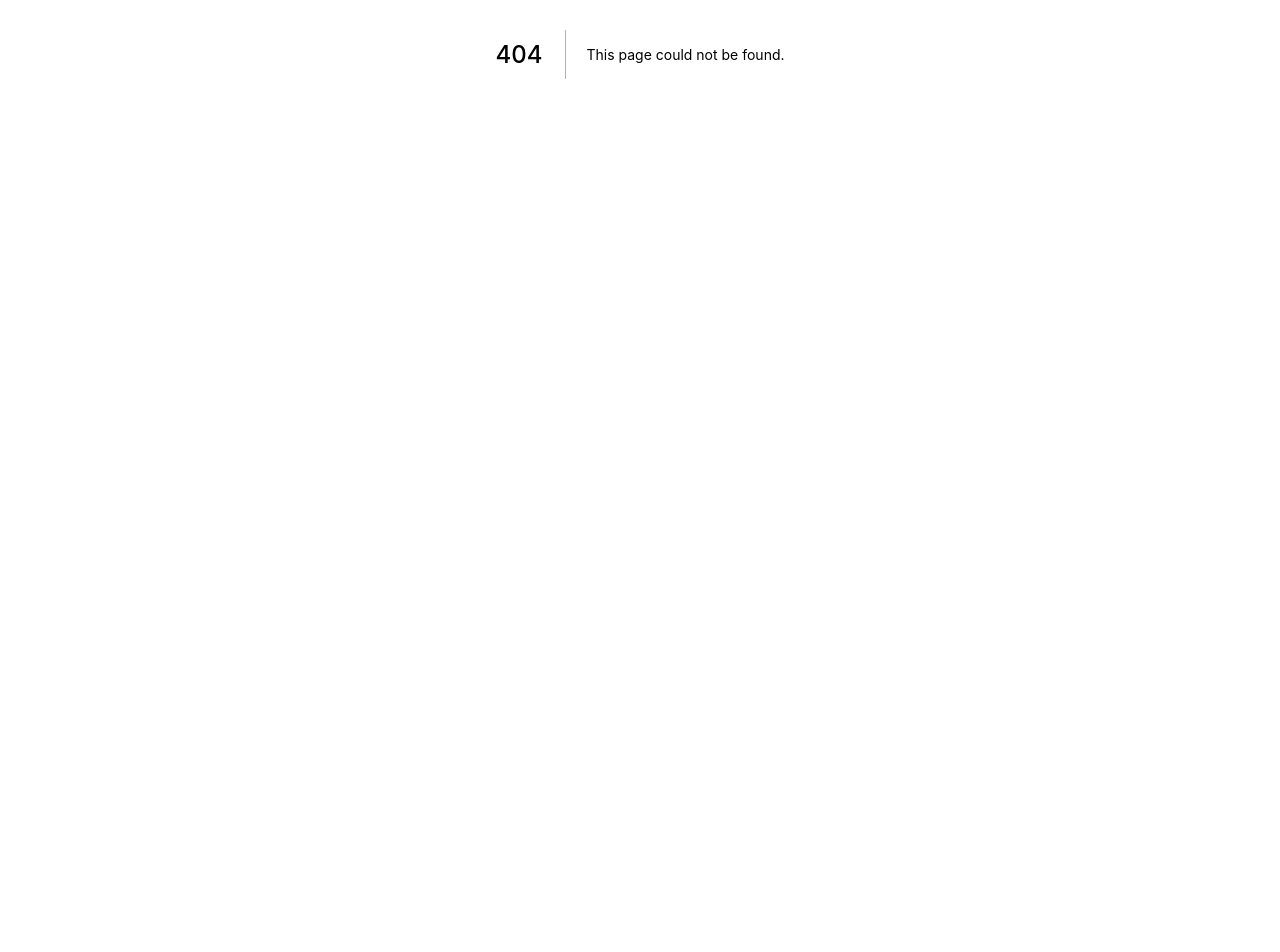
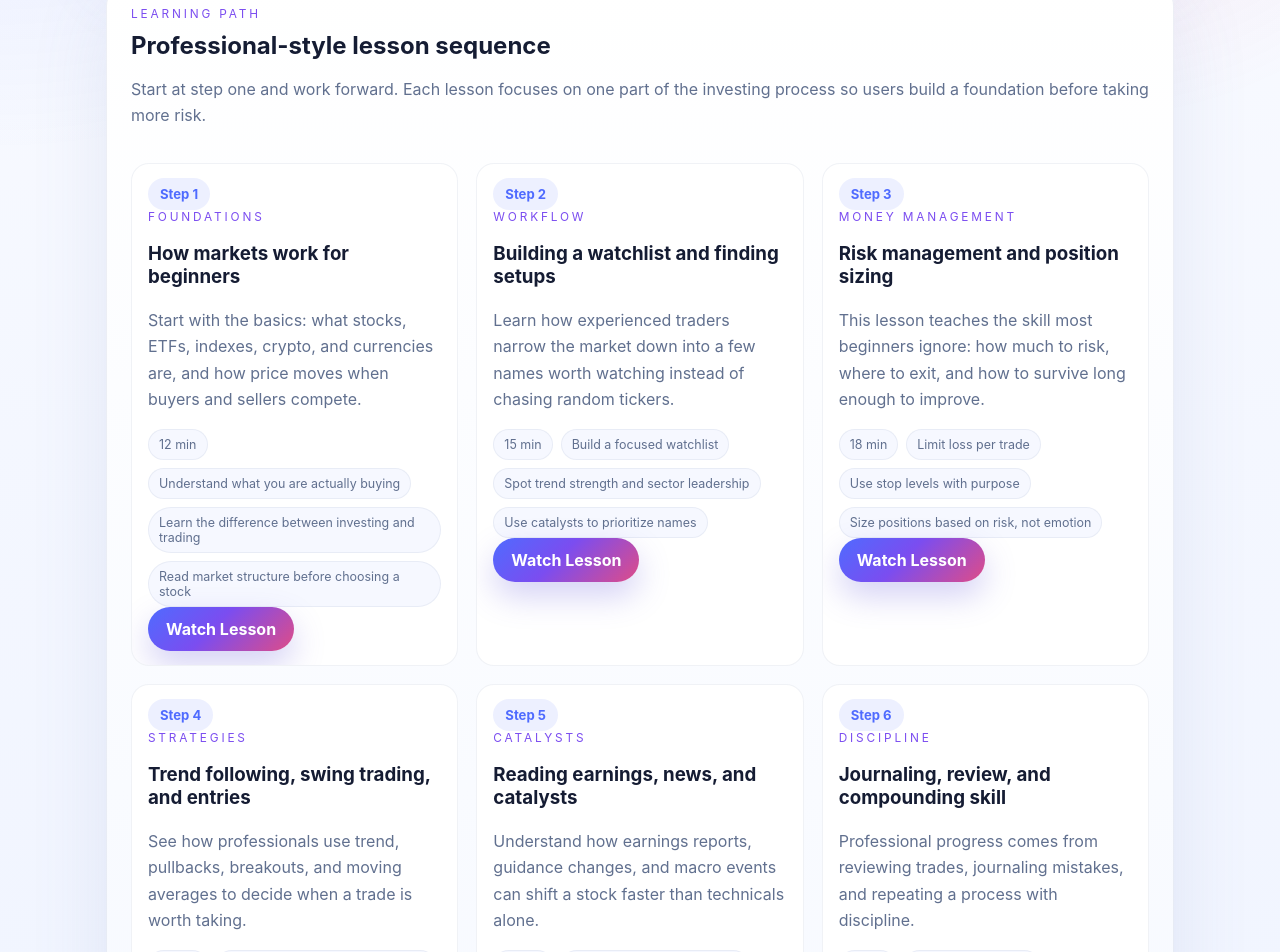
Before and after one commit to itzbrendanc/KAIRO, a Next.js app: page /academy in a window 1280 px wide. Before the commit this address had no page. Shown: the part 465-1417 px from the top of the page. Before the commit the page ends 947 px from the top, so only its background shows below. Built offline with nearby package versions, Linux system fonts and the light colour scheme.

Commit message:
Add academy lesson hub for new investors

```diff
--- a/components/layout/app-shell.tsx
+++ b/components/layout/app-shell.tsx
@@ -8,6 +8,7 @@ const links = [
   { href: "/dashboard", label: "Dashboard" },
   { href: "/markets", label: "Markets" },
   { href: "/signals", label: "Signals" },
+  { href: "/academy", label: "Academy" },
   { href: "/portfolio", label: "Portfolio" },
   { href: "/community", label: "Community" },
   { href: "/subscription", label: "Subscription" },
--- /dev/null
+++ b/data/academy-lessons.ts
@@ -0,0 +1,96 @@
+export type AcademyLesson = {
+  step: number;
+  title: string;
+  duration: string;
+  category: string;
+  summary: string;
+  outcomes: string[];
+  watchUrl: string;
+};
+
+export const ACADEMY_LESSONS: AcademyLesson[] = [
+  {
+    step: 1,
+    title: "How markets work for beginners",
+    duration: "12 min",
+    category: "Foundations",
+    summary:
+      "Start with the basics: what stocks, ETFs, indexes, crypto, and currencies are, and how price moves when buyers and sellers compete.",
+    outcomes: [
+      "Understand what you are actually buying",
+      "Learn the difference between investing and trading",
+      "Read market structure before choosing a stock"
+    ],
+    watchUrl: "https://www.youtube.com/results?search_query=professional+investor+how+stock+market+works+for+beginners"
+  },
+  {
+    step: 2,
+    title: "Building a watchlist and finding setups",
+    duration: "15 min",
+    category: "Workflow",
+    summary:
+      "Learn how experienced traders narrow the market down into a few names worth watching instead of chasing random tickers.",
+    outcomes: [
+      "Build a focused watchlist",
+      "Spot trend strength and sector leadership",
+      "Use catalysts to prioritize names"
+    ],
+    watchUrl: "https://www.youtube.com/results?search_query=professional+trader+watchlist+strategy+for+beginners"
+  },
+  {
+    step: 3,
+    title: "Risk management and position sizing",
+    duration: "18 min",
+    category: "Money Management",
+    summary:
+      "This lesson teaches the skill most beginners ignore: how much to risk, where to exit, and how to survive long enough to improve.",
+    outcomes: [
+      "Limit loss per trade",
+      "Use stop levels with purpose",
+      "Size positions based on risk, not emotion"
+    ],
+    watchUrl: "https://www.youtube.com/results?search_query=professional+trader+risk+management+position+sizing+beginner"
+  },
+  {
+    step: 4,
+    title: "Trend following, swing trading, and entries",
+    duration: "16 min",
+    category: "Strategies",
+    summary:
+      "See how professionals use trend, pullbacks, breakouts, and moving averages to decide when a trade is worth taking.",
+    outcomes: [
+      "Identify trend continuation setups",
+      "Learn common swing entry logic",
+      "Avoid chasing low-quality moves"
+    ],
+    watchUrl: "https://www.youtube.com/results?search_query=professional+swing+trading+strategy+trend+following+beginners"
+  },
+  {
+    step: 5,
+    title: "Reading earnings, news, and catalysts",
+    duration: "14 min",
+    category: "Catalysts",
+    summary:
+      "Understand how earnings reports, guidance changes, and macro events can shift a stock faster than technicals alone.",
+    outcomes: [
+      "Read earnings risk correctly",
+      "Separate important news from noise",
+      "Use catalysts to improve timing"
+    ],
+    watchUrl: "https://www.youtube.com/results?search_query=professional+investor+earnings+analysis+for+beginners"
+  },
+  {
+    step: 6,
+    title: "Journaling, review, and compounding skill",
+    duration: "11 min",
+    category: "Discipline",
+    summary:
+      "Professional progress comes from reviewing trades, journaling mistakes, and repeating a process with discipline.",
+    outcomes: [
+      "Build a review habit",
+      "Turn losses into lessons",
+      "Create a repeatable decision framework"
+    ],
+    watchUrl: "https://www.youtube.com/results?search_query=professional+trader+journaling+review+discipline+beginners"
+  }
+];
--- /dev/null
+++ b/pages/academy.tsx
@@ -0,0 +1,90 @@
+import Link from "next/link";
+import { KairoLogo } from "@/components/branding/kairo-logo";
+import { ACADEMY_LESSONS } from "@/data/academy-lessons";
+
+export default function AcademyPage() {
+  return (
+    <div className="page stack public-page">
+      <section className="panel public-hero">
+        <KairoLogo size="sm" />
+        <div className="eyebrow">KAIRO Academy</div>
+        <h1>Step-by-step lessons for new investors</h1>
+        <p className="muted-copy">
+          KAIRO Academy organizes beginner investing and trading education into a guided sequence, with YouTube-style lesson links by topic so users can learn process, strategy, and money management in order.
+        </p>
+      </section>
+
+      <section className="panel terminal-panel">
+        <div className="section-header">
+          <div>
+            <div className="eyebrow">Learning path</div>
+            <h2>Professional-style lesson sequence</h2>
+            <p className="muted-copy">
+              Start at step one and work forward. Each lesson focuses on one part of the investing process so users build a foundation before taking more risk.
+            </p>
+          </div>
+        </div>
+        <div className="card-grid academy-grid">
+          {ACADEMY_LESSONS.map((lesson) => (
+            <div key={lesson.step} className="lesson-card lesson-video-card">
+              <div className="lesson-step-badge">Step {lesson.step}</div>
+              <div className="eyebrow">{lesson.category}</div>
+              <h3>{lesson.title}</h3>
+              <p className="muted-copy">{lesson.summary}</p>
+              <div className="signal-metrics">
+                <span>{lesson.duration}</span>
+                {lesson.outcomes.map((outcome) => (
+                  <span key={outcome}>{outcome}</span>
+                ))}
+              </div>
+              <div className="hero-controls">
+                <a
+                  className="primary-button link-button"
+                  href={lesson.watchUrl}
+                  target="_blank"
+                  rel="noreferrer"
+                >
+                  Watch Lesson
+                </a>
+              </div>
+            </div>
+          ))}
+        </div>
+      </section>
+
+      <section className="two-column">
+        <div className="panel terminal-panel">
+          <div className="section-header">
+            <div>
+              <div className="eyebrow">Focus area</div>
+              <h2>Money management first</h2>
+            </div>
+          </div>
+          <p className="muted-copy">
+            The academy puts money management near the front of the journey on purpose. Most new investors spend too much time hunting for entries and not enough time learning risk, sizing, and drawdown control.
+          </p>
+        </div>
+
+        <div className="panel terminal-panel">
+          <div className="section-header">
+            <div>
+              <div className="eyebrow">Next step</div>
+              <h2>Practice with KAIRO tools</h2>
+            </div>
+          </div>
+          <p className="muted-copy">
+            After each lesson, users can move into the paper-trading simulator, market activity page, and stock analysis pages to put the lesson into a real workflow.
+          </p>
+          <div className="hero-controls">
+            <Link className="ghost-button link-button" href="/portfolio">
+              Open Paper Trading
+            </Link>
+            <Link className="primary-button link-button" href="/solutions">
+              Read More Lessons
+            </Link>
+          </div>
+        </div>
+      </section>
+    </div>
+  );
+}
--- a/pages/index.tsx
+++ b/pages/index.tsx
@@ -179,6 +179,12 @@ export default function Home() {
                   Learn how to start trading, understand investing styles, and study different stock categories before risking real capital.
                 </p>
               </Link>
+              <Link href="/academy" className="lesson-card">
+                <strong>KAIRO Academy</strong>
+                <p className="muted-copy">
+                  Follow a step-by-step lesson path with YouTube-style learning links covering market basics, money management, and professional-style trading process.
+                </p>
+              </Link>
             </div>
           </div>
 
--- a/styles/globals.css
+++ b/styles/globals.css
@@ -1458,6 +1458,29 @@ textarea {
   gap: 12px;
 }
 
+.academy-grid {
+  grid-template-columns: repeat(auto-fit, minmax(280px, 1fr));
+}
+
+.lesson-video-card {
+  position: relative;
+  overflow: hidden;
+  gap: 14px;
+}
+
+.lesson-step-badge {
+  display: inline-flex;
+  align-items: center;
+  justify-content: center;
+  width: fit-content;
+  padding: 8px 12px;
+  border-radius: 999px;
+  background: rgba(79, 107, 255, 0.1);
+  color: #4f6bff;
+  font-size: 0.82rem;
+  font-weight: 700;
+}
+
 @media (max-width: 960px) {
   .grid-3,
   .two-column,
```
